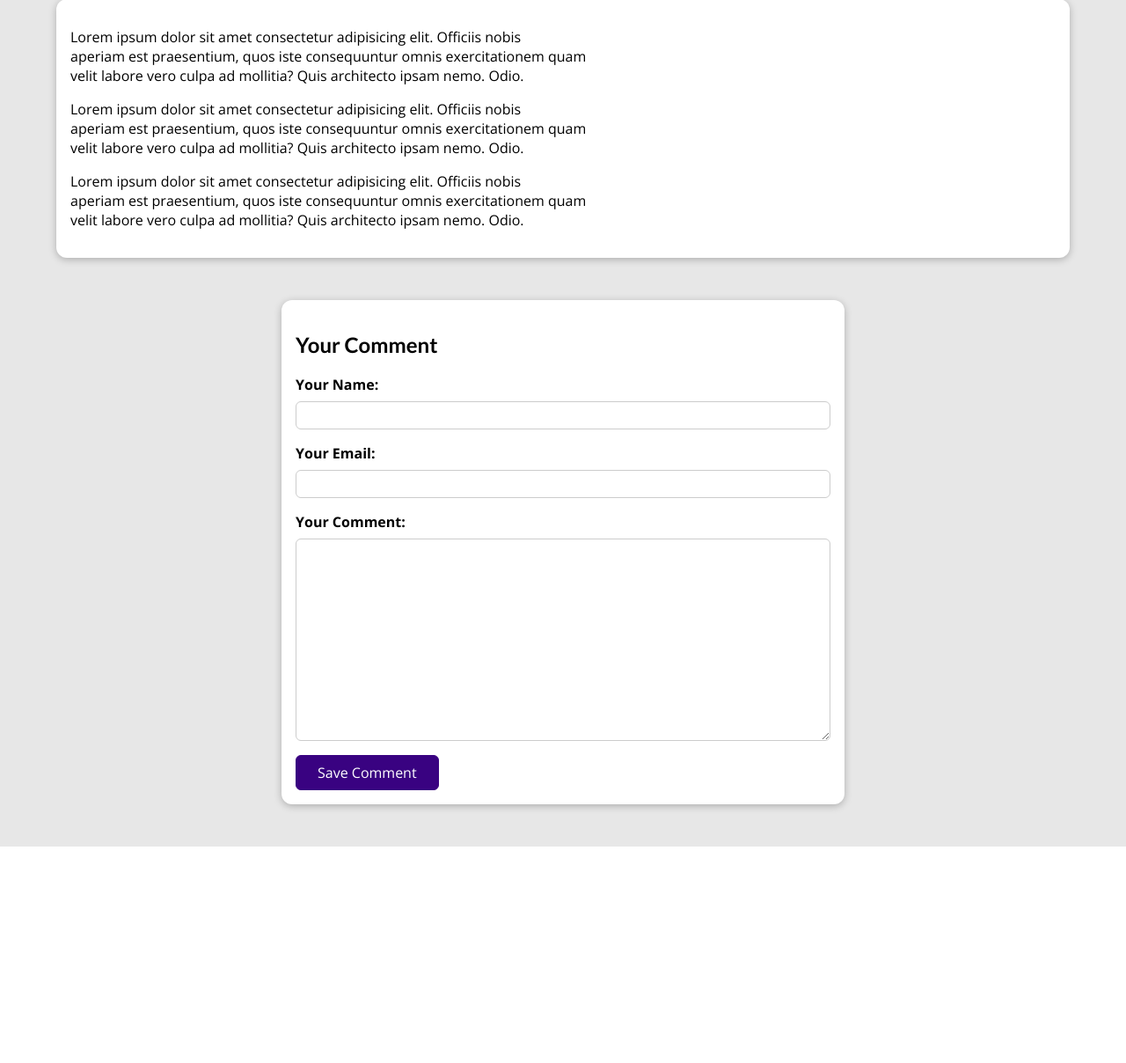
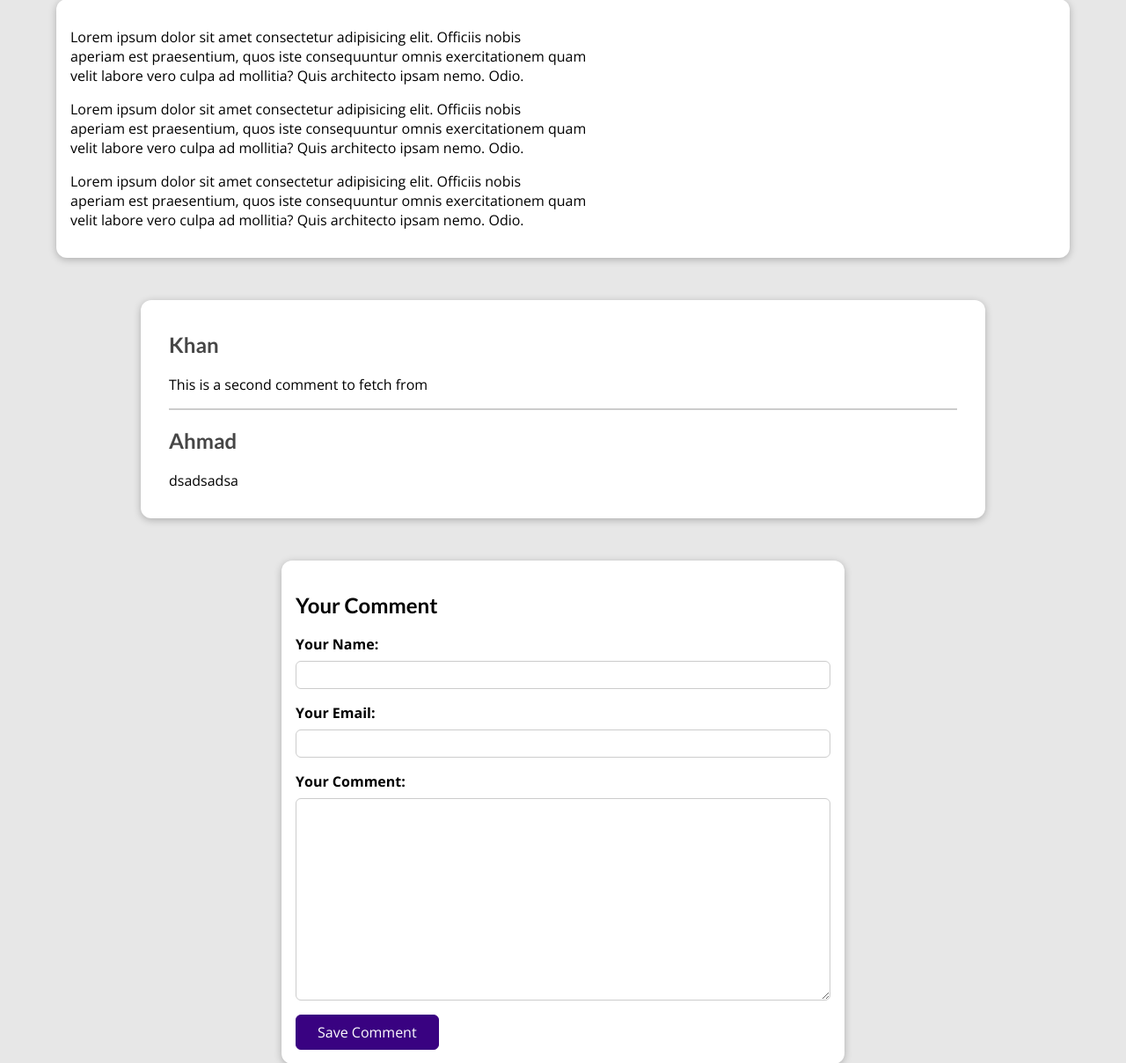
Before and after one commit to ahmad-44/blog-in-django, a Django app: a page that uses blog/templates/blog/post-detail.html in a window 1280 px wide. Shown: the part 529-1737 px from the top of the page at 88% size. Before the commit the page ends 1491 px from the top, so only its background shows below. Run offline with Django 5.2, Linux system fonts and the light colour scheme; data comes from the database, SQL or seed files in the repository; both versions use the stored data as it was after the commit.

Commit message:
Outputting and styling comments

```diff
--- a/blog/templates/blog/post-detail.html
+++ b/blog/templates/blog/post-detail.html
@@ -38,6 +38,17 @@
         </p>
     </main>
 
+    <section id="comments">
+        <ul>
+            {% for comment in comments %}
+                <li>
+                    <h2>{{ comment.user_name }}</h2>
+                    <p>{{ comment.text|linebreaks }}</p>
+                </li>
+            {% endfor %}
+        </ul>
+    </section>
+
     <section id="comment-form">
         <h2>Your Comment</h2>
         <form action="{% url "post-detail-page" post.slug %}" method="post">
--- a/blog/views.py
+++ b/blog/views.py
@@ -45,9 +45,9 @@ class SinglePostView(View):
         context = {
             "post": post,
             "post_tags": post.tags.all(),
-            "comment_form": CommentForm()
+            "comment_form": CommentForm(),
+            "comments": post.comments.all().order_by("-id")
         }
-        print(f"#######get######")
         return render(request, "blog/post-detail.html", context)
 
     def post(self, request, slug):
@@ -63,7 +63,8 @@ class SinglePostView(View):
         context = {
             "post": post,
             "post_tags": post.tags.all(),
-            "comment_form": comment_form
+            "comment_form": comment_form,
+            "comments": post.comments.all().order_by("-id")
         }
 
         return render(request, "blog/post-detail.html", context)
```
Also changed, not shown: db.sqlite3.
